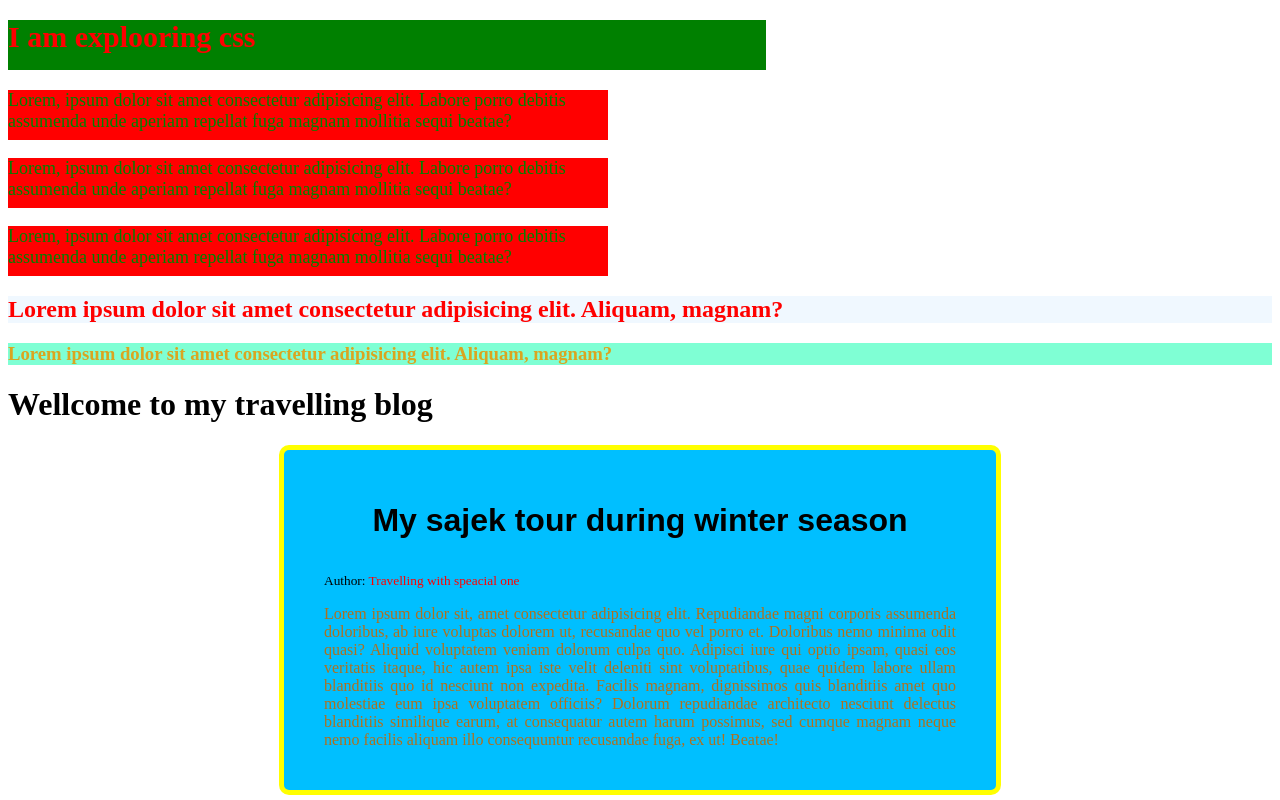
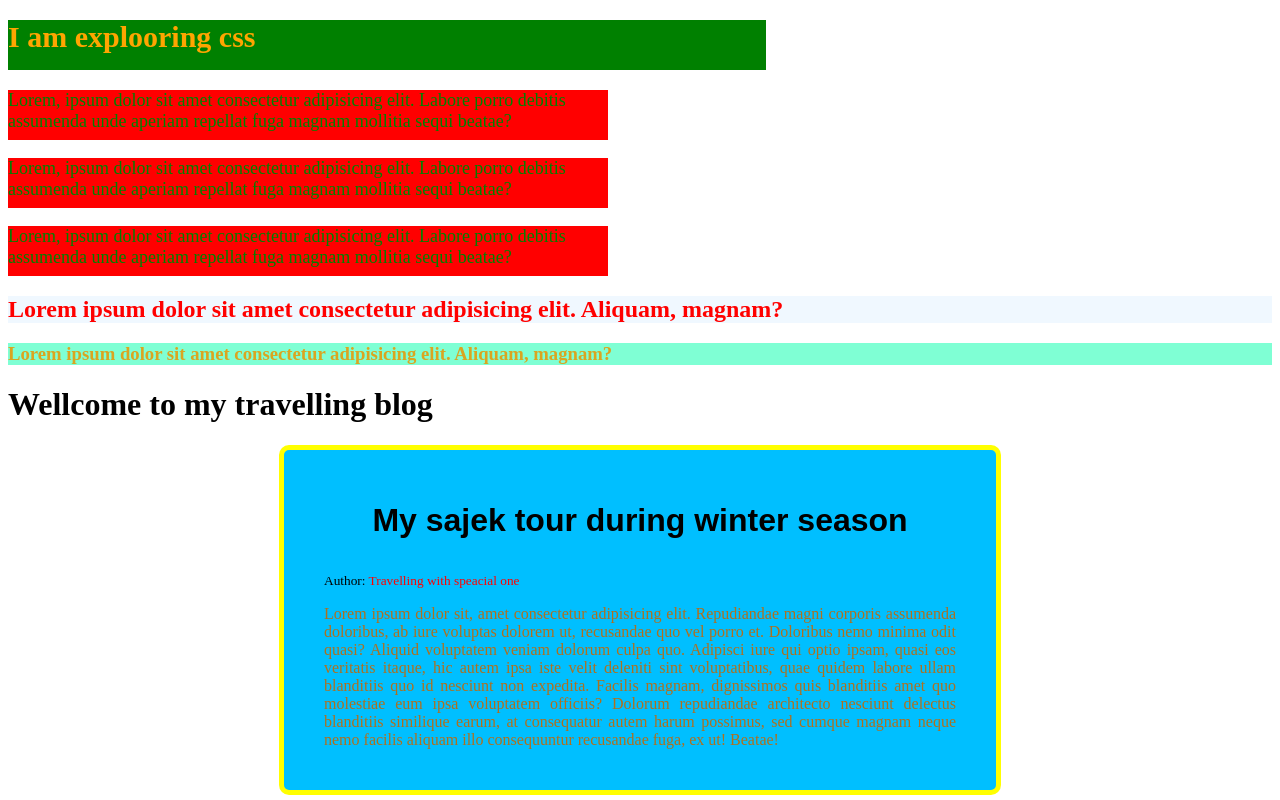
Before and after one commit to nazmulbhuyian/first-milestone, a plain HTML site: page index.html in a window 1280 px wide. Shown: the top 800 px of the page. Drawn offline with Linux system fonts and the light colour scheme.

Commit message:
color changed

```diff
--- a/index.html
+++ b/index.html
@@ -7,7 +7,7 @@
     <title>Module No 2 CSS</title>
     <style>
         .f h1{
-            color: red;
+            color: orange;
             background-color: green;
             height: 50px;
             width: 60%;
```
